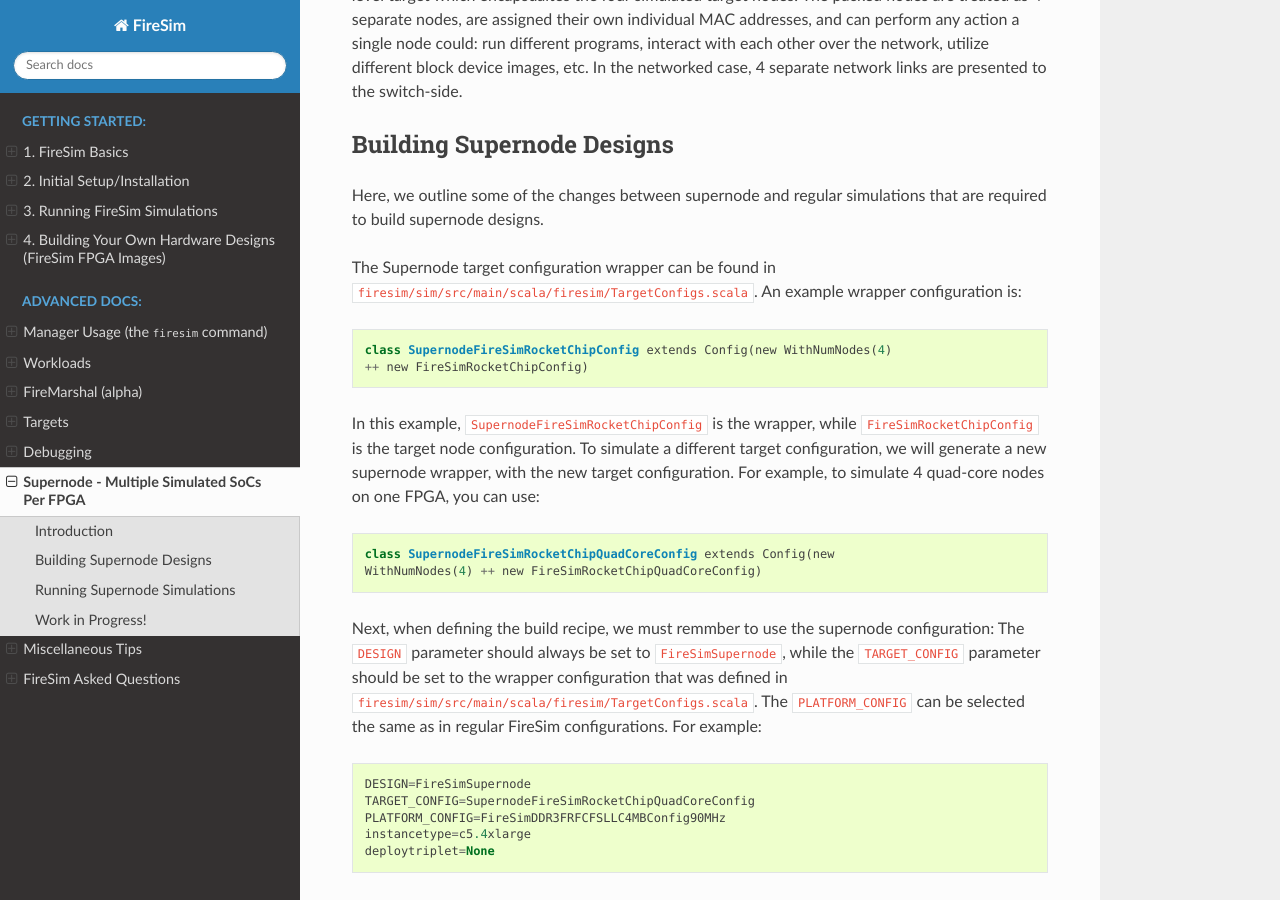
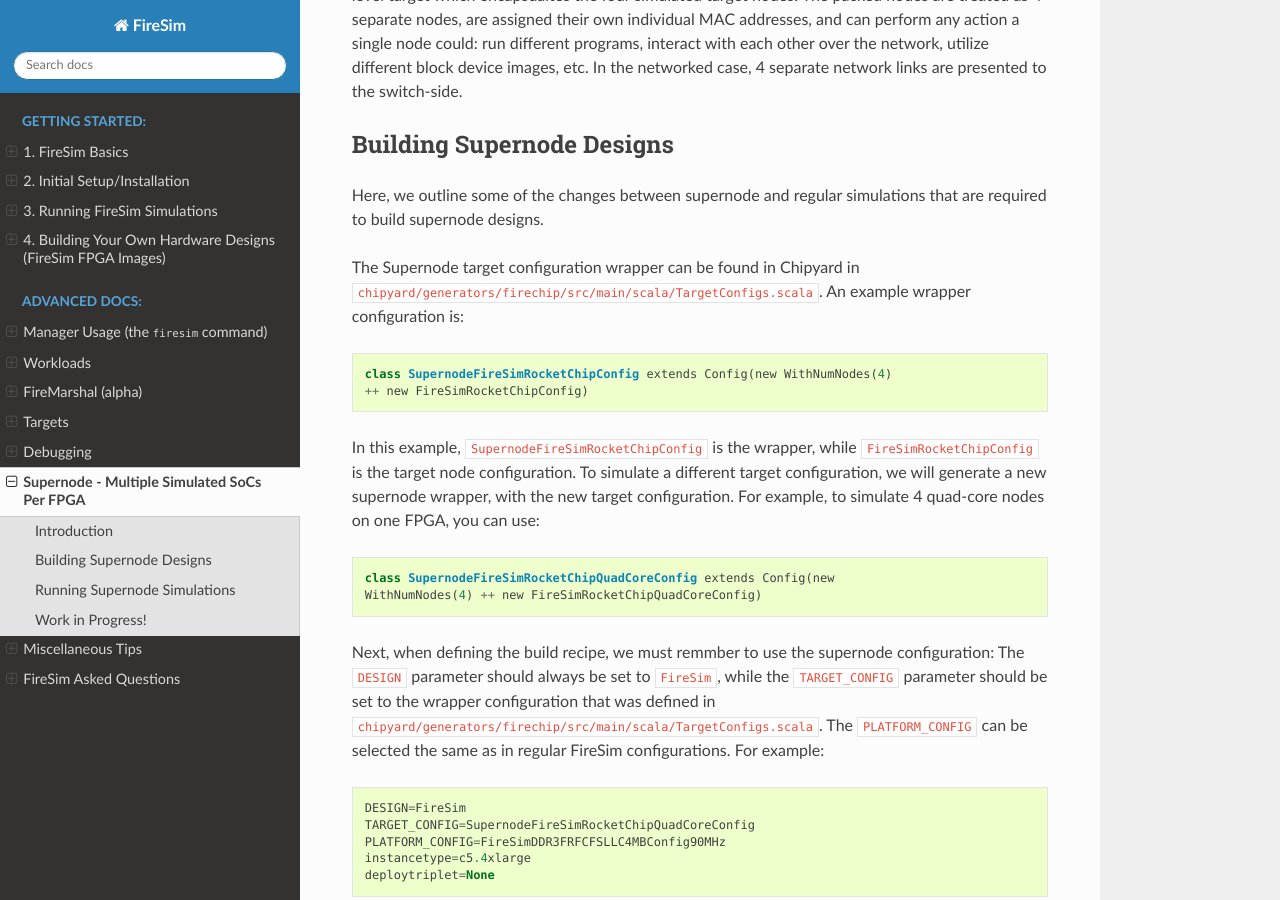
Before and after one commit to firesim/firesim, a Sphinx documentation site: the page built from docs/Advanced-Usage/Supernode.rst, in a window 1280 px wide and 900 px high, scrolled down 497 px. Built offline with Sphinx 7.4.7 and the Read the Docs theme 2.0.0, drawn with Linux system fonts in a browser that asks for light colours.

Commit message:
suprenode doc

```diff
--- a/docs/Advanced-Usage/Supernode.rst
+++ b/docs/Advanced-Usage/Supernode.rst
@@ -30,8 +30,8 @@
 Here, we outline some of the changes between supernode and regular simulations
 that are required to build supernode designs.
 
-The Supernode target configuration wrapper can be found in
-``firesim/sim/src/main/scala/firesim/TargetConfigs.scala``.  An example wrapper
+The Supernode target configuration wrapper can be found in Chipyard in
+``chipyard/generators/firechip/src/main/scala/TargetConfigs.scala``.  An example wrapper
 configuration is:
 
 ::
@@ -53,15 +53,15 @@
 
 Next, when defining the build recipe, we must remmber to use the supernode
 configuration: The ``DESIGN`` parameter should always be set to
-``FireSimSupernode``, while the ``TARGET_CONFIG`` parameter should be set to
+``FireSim``, while the ``TARGET_CONFIG`` parameter should be set to
 the wrapper configuration that was defined in
-``firesim/sim/src/main/scala/firesim/TargetConfigs.scala``.  The
+``chipyard/generators/firechip/src/main/scala/TargetConfigs.scala``.  The
 ``PLATFORM_CONFIG`` can be selected the same as in regular FireSim
 configurations.  For example:
 
 ::
 
-    DESIGN=FireSimSupernode
+    DESIGN=FireSim
     TARGET_CONFIG=SupernodeFireSimRocketChipQuadCoreConfig
     PLATFORM_CONFIG=FireSimDDR3FRFCFSLLC4MBConfig90MHz
     instancetype=c5.4xlarge
```
